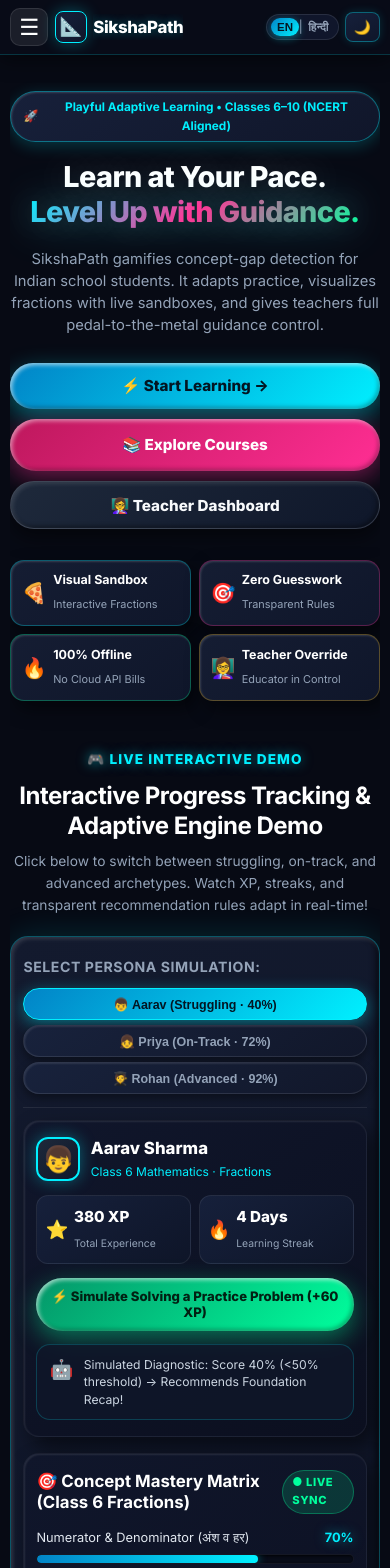
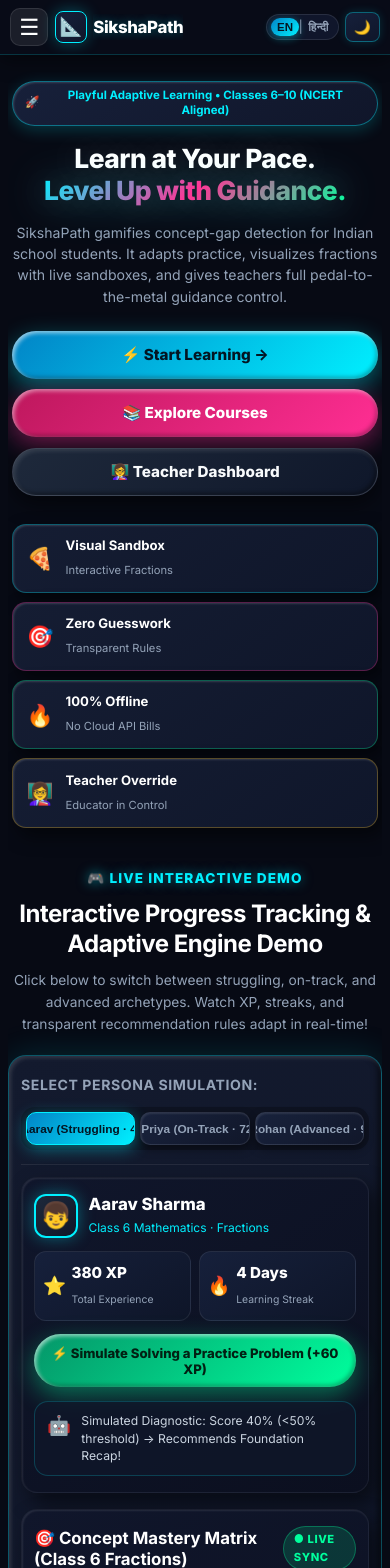
Before and after one commit to vanshikayadav6153-ai/sikshaPath, a React (Vite) app: page / in a window 390 px wide. Shown: the top 1568 px of the page. Built offline with nearby package versions, Linux system fonts and the light colour scheme.

Commit message:
feat: improve mobile responsiveness and dark/light mode enhancements

```diff
--- a/index.html
+++ b/index.html
@@ -3,7 +3,10 @@
   <head>
     <meta charset="UTF-8" />
     <link rel="icon" type="image/svg+xml" href="/favicon.svg" />
-    <meta name="viewport" content="width=device-width, initial-scale=1.0" />
+    <meta name="viewport" content="width=device-width, initial-scale=1.0, maximum-scale=5.0, viewport-fit=cover" />
+    <meta name="theme-color" content="#080C18" />
+    <meta name="apple-mobile-web-app-capable" content="yes" />
+    <meta name="apple-mobile-web-app-status-bar-style" content="black-translucent" />
     <meta name="description" content="SikshaPath — Adaptive learning platform for Indian school students" />
     <title>SikshaPath — Learn at Your Pace</title>
     <link rel="preconnect" href="https://fonts.googleapis.com">
--- a/src/styles/concept-map.css
+++ b/src/styles/concept-map.css
@@ -135,7 +135,7 @@
 /* Tree Grid */
 .concept-tree-container {
   display: grid;
-  grid-template-columns: repeat(auto-fill, minmax(280px, 1fr));
+  grid-template-columns: repeat(auto-fill, minmax(260px, 1fr));
   gap: 1.25rem;
 }
 
--- a/src/styles/dashboard.css
+++ b/src/styles/dashboard.css
@@ -149,7 +149,7 @@
 /* Topic Grid */
 .topic-cards-grid {
   display: grid;
-  grid-template-columns: repeat(auto-fill, minmax(280px, 1fr));
+  grid-template-columns: repeat(auto-fill, minmax(260px, 1fr));
   gap: 1.25rem;
 }
 
@@ -458,7 +458,7 @@
 
 .persona-selection-grid {
   display: grid;
-  grid-template-columns: repeat(auto-fit, minmax(280px, 1fr));
+  grid-template-columns: repeat(auto-fit, minmax(260px, 1fr));
   gap: 1.25rem;
 }
 
--- a/src/styles/index.css
+++ b/src/styles/index.css
@@ -43,6 +43,14 @@
   box-sizing: border-box;
   margin: 0;
   padding: 0;
+}
+
+html, body {
+  width: 100%;
+  max-width: 100%;
+  overflow-x: hidden;
+  position: relative;
+  -webkit-text-size-adjust: 100%;
 }
 
 body {
--- a/src/styles/landing.css
+++ b/src/styles/landing.css
@@ -753,7 +753,7 @@
 
 .catalog-cards-grid {
   display: grid;
-  grid-template-columns: repeat(auto-fill, minmax(320px, 1fr));
+  grid-template-columns: repeat(auto-fill, minmax(270px, 1fr));
   gap: 1.75rem;
 }
 
@@ -901,7 +901,7 @@
 /* ============================================================ */
 .testimonials-cards-grid {
   display: grid;
-  grid-template-columns: repeat(auto-fit, minmax(280px, 1fr));
+  grid-template-columns: repeat(auto-fit, minmax(260px, 1fr));
   gap: 1.5rem;
 }
 
@@ -1079,9 +1079,11 @@
 /* MOBILE RESPONSIVE TWEAKS FOR LANDING PAGE (PHONES) */
 /* ============================================================ */
 @media (max-width: 768px) {
-  .landing-page.clay-dark-theme {
-    gap: 2.75rem;
-    padding: 0.5rem 0 2rem;
+  .landing-page,
+  .landing-page.clay-dark-theme,
+  .landing-page.clay-light-theme {
+    gap: 2rem;
+    padding: 0.25rem 0 2rem;
   }
 
   .ambient-glow {
--- a/src/styles/mobile.css
+++ b/src/styles/mobile.css
@@ -9,30 +9,36 @@
 @media (max-width: 768px) {
   html, body {
     width: 100% !important;
-    max-width: 100vw !important;
+    max-width: 100% !important;
     overflow-x: hidden !important;
     position: relative !important;
     margin: 0 !important;
     padding: 0 !important;
     -webkit-text-size-adjust: 100%;
+    touch-action: manipulation;
+    -webkit-tap-highlight-color: transparent;
   }
 
   * {
     box-sizing: border-box !important;
   }
 
+  #root,
   .app-layout {
     width: 100% !important;
-    max-width: 100vw !important;
+    max-width: 100% !important;
     overflow-x: hidden !important;
     position: relative !important;
+    margin: 0 !important;
+    padding: 0 !important;
   }
 
   .main-content {
     width: 100% !important;
-    max-width: 100vw !important;
-    padding: 0.75rem 0.65rem 2.5rem !important;
+    max-width: 100% !important;
+    padding: 0.5rem 0.5rem 2.5rem !important;
     overflow-x: hidden !important;
+    box-sizing: border-box !important;
   }
 
   /* Kill absolute ambient glow circles on phones to prevent horizontal stretching */
@@ -187,42 +193,53 @@
   /* ============================================================ */
   /* 4. LANDING PAGE ON PHONE */
   /* ============================================================ */
-  .landing-page {
+  .landing-page,
+  .landing-page.clay-dark-theme,
+  .landing-page.clay-light-theme {
     width: 100% !important;
     max-width: 100% !important;
-    gap: 2.25rem !important;
+    gap: 2rem !important;
     padding: 0.25rem 0 2rem !important;
     overflow-x: hidden !important;
+    box-sizing: border-box !important;
   }
 
   .hero-section {
-    padding: 1.25rem 0 0.75rem !important;
+    padding: 0.85rem 0 0.5rem !important;
     width: 100% !important;
   }
 
   .hero-container {
     width: 100% !important;
     max-width: 100% !important;
-    gap: 1.15rem !important;
+    gap: 1rem !important;
+    padding: 0 0.25rem !important;
   }
 
   .clay-pill-badge {
-    font-size: 0.74rem !important;
-    padding: 0.35rem 0.75rem !important;
+    font-size: 0.72rem !important;
+    padding: 0.38rem 0.75rem !important;
     max-width: 100% !important;
     text-align: center !important;
+    display: inline-flex !important;
+    align-items: center !important;
+    gap: 0.4rem !important;
+    line-height: 1.35 !important;
   }
 
   .hero-title {
-    font-size: clamp(1.8rem, 6.5vw, 2.4rem) !important;
-    line-height: 1.2 !important;
-    word-break: break-word !important;
+    font-size: clamp(1.65rem, 6vw, 2.25rem) !important;
+    line-height: 1.22 !important;
+    word-break: normal !important;
+    overflow-wrap: break-word !important;
+    letter-spacing: -0.02em !important;
   }
 
   .hero-subtitle {
-    font-size: 0.92rem !important;
+    font-size: 0.88rem !important;
     line-height: 1.5 !important;
     width: 100% !important;
+    padding: 0 !important;
   }
 
   .hero-cta-group {
@@ -233,37 +250,47 @@
   }
 
   .hero-cta-group .clay-btn,
+  .hero-cta-group a.clay-btn,
   .hero-cta-group .btn {
     width: 100% !important;
-    padding: 0.85rem 1rem !important;
+    min-height: 48px !important;
+    padding: 0.75rem 1rem !important;
     font-size: 0.95rem !important;
     box-sizing: border-box !important;
+    display: flex !important;
+    align-items: center !important;
+    justify-content: center !important;
   }
 
   .hero-floating-chips {
-    display: grid !important;
-    grid-template-columns: 1fr 1fr !important;
-    gap: 0.5rem !important;
-    width: 100% !important;
+    display: flex !important;
+    flex-direction: column !important;
+    width: 100% !important;
+    gap: 0.55rem !important;
     margin-top: 0.75rem !important;
   }
 
   .clay-stat-chip {
-    padding: 0.6rem 0.65rem !important;
-    gap: 0.4rem !important;
+    width: 100% !important;
+    padding: 0.65rem 0.85rem !important;
+    gap: 0.75rem !important;
     border-radius: 14px !important;
+    display: flex !important;
+    align-items: center !important;
+    box-sizing: border-box !important;
   }
 
   .chip-icon {
-    font-size: 1.25rem !important;
+    font-size: 1.35rem !important;
+    flex-shrink: 0 !important;
   }
 
   .clay-stat-chip strong {
-    font-size: 0.78rem !important;
+    font-size: 0.82rem !important;
   }
 
   .clay-stat-chip small {
-    font-size: 0.68rem !important;
+    font-size: 0.7rem !important;
   }
 
   /* Clay Cards on Phone */
@@ -303,17 +330,32 @@
   }
 
   .demo-persona-tabs {
-    display: flex !important;
-    flex-direction: column !important;
+    display: grid !important;
+    grid-template-columns: repeat(3, 1fr) !important;
     width: 100% !important;
     gap: 0.35rem !important;
+    background: rgba(0, 0, 0, 0.25) !important;
+    padding: 0.3rem !important;
+    border-radius: 14px !important;
+  }
+
+  .clay-light-theme .demo-persona-tabs {
+    background: #E2E8F0 !important;
   }
 
   .clay-tab {
     width: 100% !important;
-    font-size: 0.78rem !important;
-    padding: 0.45rem 0.5rem !important;
+    font-size: 0.74rem !important;
+    padding: 0.55rem 0.2rem !important;
     text-align: center !important;
+    border-radius: 10px !important;
+    white-space: nowrap !important;
+    overflow: hidden !important;
+    text-overflow: ellipsis !important;
+    display: flex !important;
+    align-items: center !important;
+    justify-content: center !important;
+    box-sizing: border-box !important;
   }
 
   .demo-widget-grid {
@@ -437,15 +479,24 @@
     overflow-x: auto !important;
     flex-wrap: nowrap !important;
     -webkit-overflow-scrolling: touch !important;
-    padding-bottom: 0.25rem !important;
+    scrollbar-width: none !important;
+    padding-bottom: 0.35rem !important;
     gap: 0.35rem !important;
+  }
+
+  .filter-pills::-webkit-scrollbar {
+    display: none !important;
   }
 
   .clay-filter-pill {
     white-space: nowrap !important;
     flex-shrink: 0 !important;
     font-size: 0.75rem !important;
-    padding: 0.35rem 0.65rem !important;
+    min-height: 36px !important;
+    padding: 0.4rem 0.75rem !important;
+    display: inline-flex !important;
+    align-items: center !important;
+    justify-content: center !important;
   }
 
   .catalog-cards-grid {
@@ -459,14 +510,30 @@
     width: 100% !important;
     padding: 1.15rem 0.85rem !important;
     border-radius: 18px !important;
+    box-sizing: border-box !important;
+  }
+
+  .course-card-header {
+    display: flex !important;
+    align-items: flex-start !important;
+    gap: 0.65rem !important;
+  }
+
+  .course-icon-glow {
+    width: 44px !important;
+    height: 44px !important;
+    font-size: 1.5rem !important;
+    flex-shrink: 0 !important;
   }
 
   .course-card-title {
-    font-size: 1.15rem !important;
+    font-size: 1.1rem !important;
+    line-height: 1.3 !important;
   }
 
   .course-card-desc {
-    font-size: 0.85rem !important;
+    font-size: 0.84rem !important;
+    line-height: 1.45 !important;
   }
 
   .course-stats-bar {
@@ -476,8 +543,21 @@
     font-size: 0.75rem !important;
   }
 
+  .course-card-footer {
+    display: flex !important;
+    flex-direction: column !important;
+    width: 100% !important;
+    gap: 0.5rem !important;
+    margin-top: 1rem !important;
+  }
+
   .course-card-footer .clay-btn {
     width: 100% !important;
+    min-height: 44px !important;
+    display: flex !important;
+    align-items: center !important;
+    justify-content: center !important;
+    box-sizing: border-box !important;
   }
 
   /* Testimonials */
@@ -698,10 +778,15 @@
     overflow-x: auto !important;
     white-space: nowrap !important;
     -webkit-overflow-scrolling: touch !important;
-    width: 100% !important;
-    padding: 0.3rem !important;
+    scrollbar-width: none !important;
+    width: 100% !important;
+    padding: 0.35rem 0.25rem !important;
     gap: 0.35rem !important;
     border-radius: 14px !important;
+  }
+
+  .journey-stepper::-webkit-scrollbar {
+    display: none !important;
   }
 
   .step-btn {
@@ -934,16 +1019,24 @@
     overflow-x: auto !important;
     flex-wrap: nowrap !important;
     -webkit-overflow-scrolling: touch !important;
+    scrollbar-width: none !important;
     width: 100% !important;
     gap: 0.35rem !important;
     padding-bottom: 0.35rem !important;
+  }
+
+  .lesson-nav-tabs::-webkit-scrollbar {
+    display: none !important;
   }
 
   .lesson-tab {
     white-space: nowrap !important;
     flex-shrink: 0 !important;
-    padding: 0.4rem 0.65rem !important;
+    padding: 0.45rem 0.75rem !important;
+    min-height: 38px !important;
     font-size: 0.76rem !important;
+    display: inline-flex !important;
+    align-items: center !important;
   }
 
   .lesson-content-card {
@@ -1212,17 +1305,26 @@
   .filter-pills-group {
     display: flex !important;
     overflow-x: auto !important;
+    flex-wrap: nowrap !important;
     -webkit-overflow-scrolling: touch !important;
+    scrollbar-width: none !important;
     width: 100% !important;
     gap: 0.35rem !important;
     padding-bottom: 0.25rem !important;
+  }
+
+  .filter-pills-group::-webkit-scrollbar {
+    display: none !important;
   }
 
   .filter-pill {
     white-space: nowrap !important;
     flex-shrink: 0 !important;
     font-size: 0.75rem !important;
-    padding: 0.35rem 0.6rem !important;
+    min-height: 36px !important;
+    padding: 0.35rem 0.65rem !important;
+    display: inline-flex !important;
+    align-items: center !important;
   }
 
   .table-wrapper {
@@ -1286,18 +1388,73 @@
     display: flex !important;
     align-items: center !important;
     justify-content: center !important;
+    position: fixed !important;
+    inset: 0 !important;
     z-index: 10000 !important;
+    background: rgba(0, 0, 0, 0.75) !important;
+    backdrop-filter: blur(8px) !important;
   }
 
   .modal-content,
-  .modal-content.modal-md {
-    width: 100% !important;
-    max-width: 100% !important;
-    max-height: 90vh !important;
-    padding: 1.25rem 0.85rem !important;
+  .modal-content.modal-md,
+  .modal-clay-content {
+    width: 95% !important;
+    max-width: 95% !important;
+    max-height: 88vh !important;
+    padding: 1.15rem 0.85rem !important;
     border-radius: 18px !important;
     box-sizing: border-box !important;
     overflow-y: auto !important;
+    -webkit-overflow-scrolling: touch !important;
+  }
+
+  .modal-clay-header {
+    display: flex !important;
+    align-items: center !important;
+    gap: 0.75rem !important;
+    margin-bottom: 0.85rem !important;
+  }
+
+  .modal-clay-header .modal-icon {
+    font-size: 1.8rem !important;
+    flex-shrink: 0 !important;
+  }
+
+  .modal-clay-header h3 {
+    font-size: 1.15rem !important;
+    line-height: 1.3 !important;
+  }
+
+  .modal-clay-header p {
+    font-size: 0.78rem !important;
+  }
+
+  .modal-clay-body {
+    font-size: 0.86rem !important;
+    gap: 0.75rem !important;
+  }
+
+  .modal-modules-preview ul {
+    font-size: 0.8rem !important;
+    padding-left: 1.1rem !important;
+    gap: 0.35rem !important;
+  }
+
+  .modal-clay-footer {
+    display: flex !important;
+    flex-direction: column-reverse !important;
+    width: 100% !important;
+    gap: 0.5rem !important;
+    margin-top: 1rem !important;
+    padding-top: 0.75rem !important;
+  }
+
+  .modal-clay-footer .clay-btn {
+    width: 100% !important;
+    min-height: 44px !important;
+    display: flex !important;
+    align-items: center !important;
+    justify-content: center !important;
   }
 
   .modal-header {
@@ -1433,17 +1590,30 @@
 /* ============================================================ */
 @media (max-width: 360px) {
   .hero-title {
-    font-size: 1.7rem !important;
-  }
-
-  .hero-floating-chips {
-    grid-template-columns: 1fr !important;
+    font-size: 1.5rem !important;
+  }
+
+  .brand-name {
+    font-size: 0.95rem !important;
   }
 
   .brand-hindi {
     display: none !important;
   }
 
+  .lang-btn {
+    font-size: 0.68rem !important;
+    padding: 0.15rem 0.25rem !important;
+  }
+
+  .demo-persona-tabs {
+    grid-template-columns: 1fr !important;
+  }
+
+  .clay-metrics-row {
+    grid-template-columns: 1fr !important;
+  }
+
   .stats-row {
     grid-template-columns: 1fr !important;
   }
--- a/src/styles/teacher.css
+++ b/src/styles/teacher.css
@@ -96,7 +96,7 @@
 /* 2-col Analytics */
 .analytics-two-col {
   display: grid;
-  grid-template-columns: repeat(auto-fit, minmax(320px, 1fr));
+  grid-template-columns: repeat(auto-fit, minmax(270px, 1fr));
   gap: 1.5rem;
 }
 
```
Also changed, not shown: 1 other file (tests, documents, lock files or other folders).
